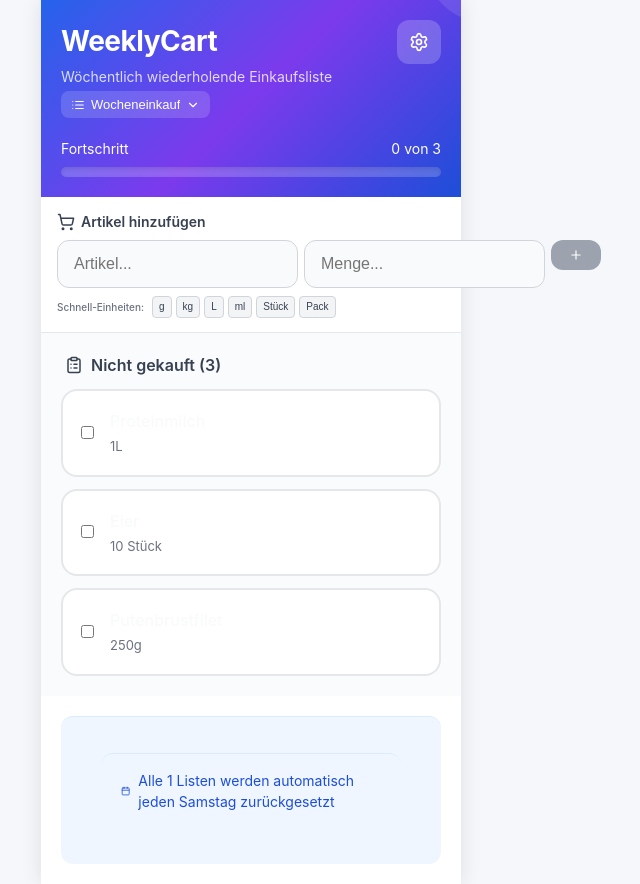
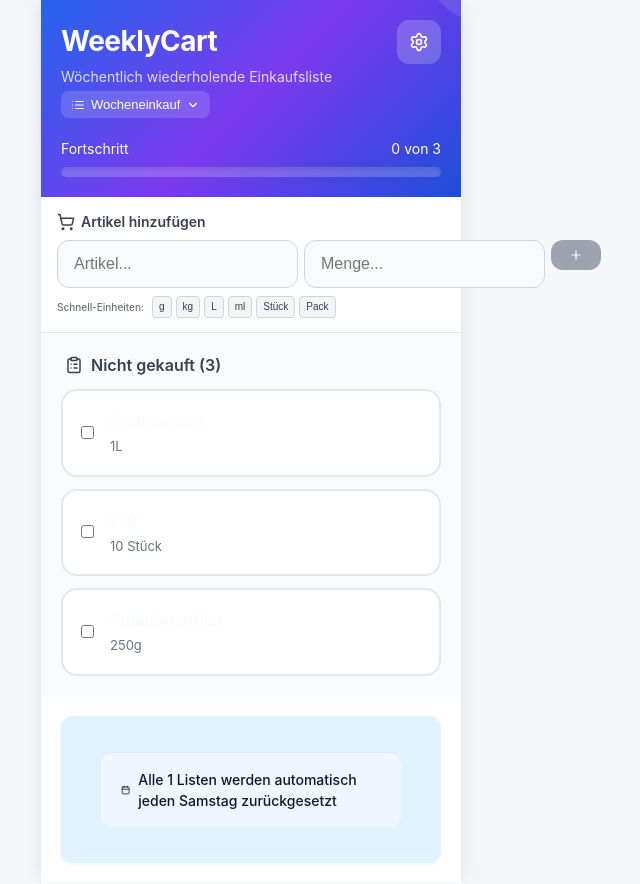
Before and after one commit to bermeb/weeklycart-pwa, a React (Vite) app: page / in a window 1280 px wide. Shown: the whole page, without its empty margins (389-1029 px from the left). Built offline with nearby package versions, Linux system fonts and the light colour scheme.

Commit message:
add coloring to info footer calender icon and reset day text for better readability

```diff
--- a/src/App.css
+++ b/src/App.css
@@ -461,13 +461,14 @@ body {
     color: #6b7280;
 }
 
-/* Updated Info Footer */
+/* Info Footer */
 .info-footer-container {
     padding: 16px 20px;
-    background: #eff6ff;
-    border-top: 1px solid #dbeafe;
+    background: #e0f2fe;
+    border-top: 0 solid #b3e5fc;
     border-radius: 12px;
     margin: 20px;
+    box-shadow: 0 2px 4px rgba(0, 0, 0, 0.05);
 }
 
 .info-footer {
@@ -475,8 +476,20 @@ body {
     align-items: center;
     gap: 8px;
     font-size: 14px;
-    color: #1d4ed8;
+    color: #1f2937;
     margin-bottom: 8px;
+    font-weight: 500;
+}
+
+/* Calendar Icon  */
+.info-footer-calender-icon {
+    color: #0f172a;
+}
+
+/* Reset day text */
+.info-footer-resetday-text {
+    color: #0f172a;
+    font-weight: 500;
 }
 
 .current-list-actions {
@@ -504,7 +517,7 @@ body {
     transform: translateY(-1px);
 }
 
-/* Updated Settings Next Reset Card */
+/* Settings Next Reset Card */
 .next-reset-info {
     font-size: 11px;
     color: #6b7280;
--- a/src/components/InfoFooter.jsx
+++ b/src/components/InfoFooter.jsx
@@ -5,8 +5,8 @@ const InfoFooter = ({autoReset, resetDay, weekDays, listsCount, onResetCurrentLi
     return (
         <div className="info-footer-container">
             <div className="info-footer">
-                <Calendar size={16}/>
-                <span>
+                <Calendar size={16} className="info-footer-calender-icon"/>
+                <span className="info-footer-resetday-text">
                     {autoReset
                         ? `Alle ${listsCount} Listen werden automatisch jeden ${weekDays[resetDay]} zurückgesetzt`
                         : `${listsCount} Liste${listsCount !== 1 ? 'n' : ''} - Automatisches Zurücksetzen deaktiviert`
```
